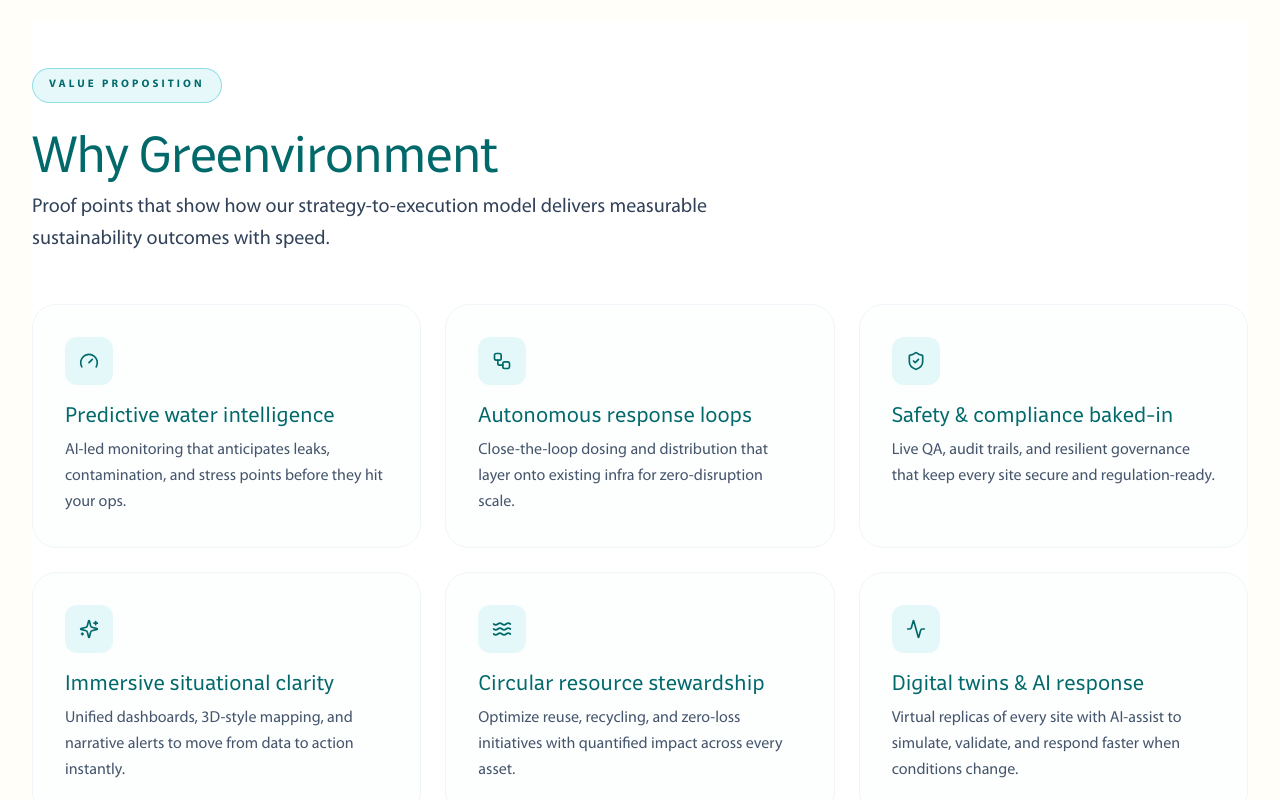
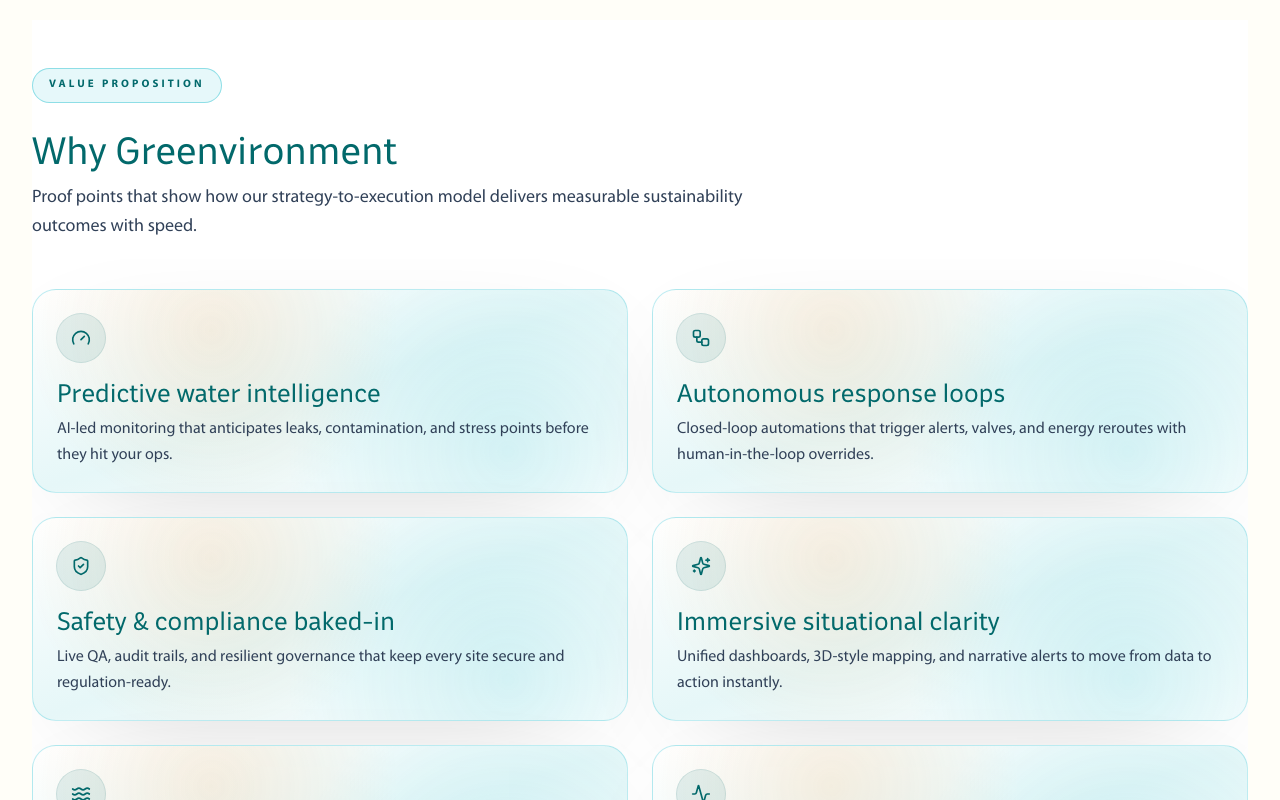
Before and after one commit to rahulkrishna-web/greenvironment, a Next.js app: page /about in a window 1280 px wide. Shown: the part 1520-2320 px from the top of the page. Built offline with nearby package versions, Linux system fonts and the light colour scheme.

Commit message:
refactor: update autonomous response description and revert Why Greenvironment section styling to previous design

```diff
--- a/components/about.tsx
+++ b/components/about.tsx
@@ -21,7 +21,7 @@
   },
   {
     title: "Autonomous response loops",
-    body: "Close-the-loop dosing and distribution that layer onto existing infra for zero-disruption scale.",
+    body: "Closed-loop automations that trigger alerts, valves, and energy reroutes with human-in-the-loop overrides.",
     icon: <Workflow className="h-5 w-5" />,
   },
   {
@@ -136,7 +136,7 @@
 
       <MissionVision />
 
-      {/* Why Greenvironment - Isolated Revert */}
+      {/* Why Greenvironment - Isolated Revert to 1017501 Style */}
       <section className="relative isolate overflow-hidden bg-white py-12 text-[#02696b]">
         <div className="relative mx-auto flex flex-col gap-12">
           <motion.div
@@ -147,13 +147,14 @@
             className="flex flex-col gap-3 text-left"
           >
             <SectionLabel label="Value Proposition" />
-            <h2 className="text-4xl font-bold sm:text-5xl text-[#02696b] tracking-tight mt-4">Why Greenvironment</h2>
-            <p className="max-w-3xl text-xl text-slate-700 leading-relaxed font-medium">
+            <h2 className="text-3xl font-semibold sm:text-4xl text-[#02696b] mt-4">Why Greenvironment</h2>
+            <p className="max-w-3xl text-lg text-slate-700 leading-relaxed font-medium">
               Proof points that show how our strategy-to-execution model delivers measurable sustainability outcomes with speed.
             </p>
           </motion.div>
 
-          <div className="grid gap-6 md:grid-cols-2 lg:grid-cols-3">
+          {/* Grid changed to md:grid-cols-2 as per 1017501 */}
+          <div className="grid gap-6 md:grid-cols-2">
             {whyGreenvironmentPillars.map((pillar, idx) => (
               <motion.article
                 key={idx}
@@ -161,15 +162,18 @@
                 whileInView={{ opacity: 1, y: 0 }}
                 transition={{ delay: idx * 0.06, duration: 0.55, ease: "easeOut" }}
                 viewport={{ once: true }}
-                className="group relative overflow-hidden rounded-3xl border border-slate-100 bg-slate-50/30 p-8 hover:shadow-xl hover:border-[#0ab8c9]/20 transition-all duration-500"
+                className="group relative overflow-hidden rounded-3xl border border-[#0ab8c9]/25 bg-gradient-to-br from-white via-[#e6f7f8] to-white p-6 shadow-[0_30px_120px_-60px_rgba(0,0,0,0.25)]"
               >
-                <div className="space-y-4">
-                  <div className="grid h-12 w-12 shrink-0 place-items-center rounded-xl bg-[#0ab8c9]/10 text-[#02696b] group-hover:bg-[#02696b] group-hover:text-white transition-colors duration-500">
-                    {pillar.icon}
+                <div className="absolute inset-0 bg-[radial-gradient(circle_at_30%_20%,rgba(245,142,34,0.18),transparent_42%),radial-gradient(circle_at_80%_80%,rgba(10,184,201,0.2),transparent_44%)] opacity-70 transition duration-300 group-hover:opacity-100" />
+                <div className="relative flex flex-col gap-4">
+                  <div className="flex items-center gap-3">
+                    <div className="grid h-12 w-12 place-items-center rounded-full bg-[#02696b]/10 text-[#02696b] ring-1 ring-[#02696b]/20">
+                      {pillar.icon}
+                    </div>
                   </div>
                   <div className="space-y-2">
-                    <h3 className="text-xl font-bold text-[#02696b]">{pillar.title}</h3>
-                    <p className="text-base text-slate-600 leading-relaxed font-medium">{pillar.body}</p>
+                    <h3 className="text-2xl font-semibold leading-tight text-[#02696b]">{pillar.title}</h3>
+                    <p className="text-base text-slate-700 leading-relaxed font-medium">{pillar.body}</p>
                   </div>
                 </div>
               </motion.article>
```
